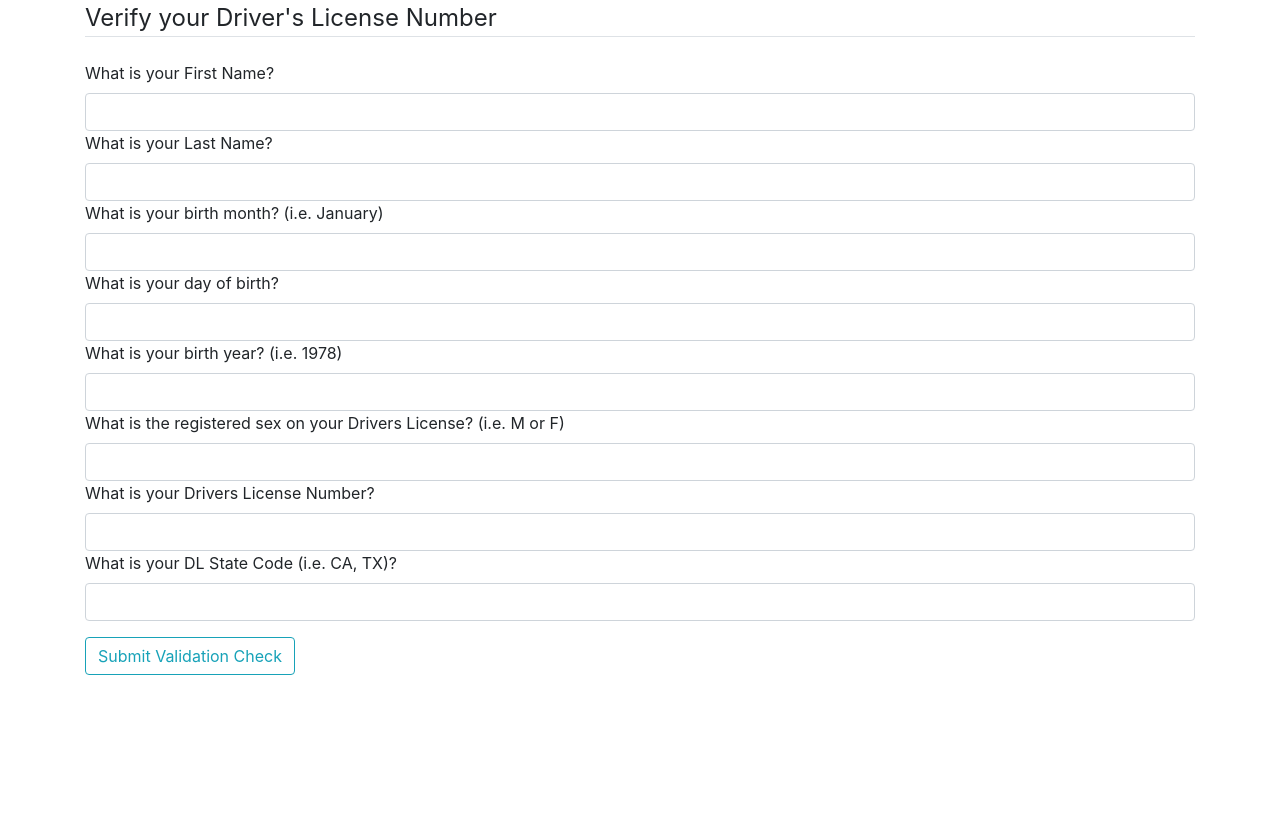
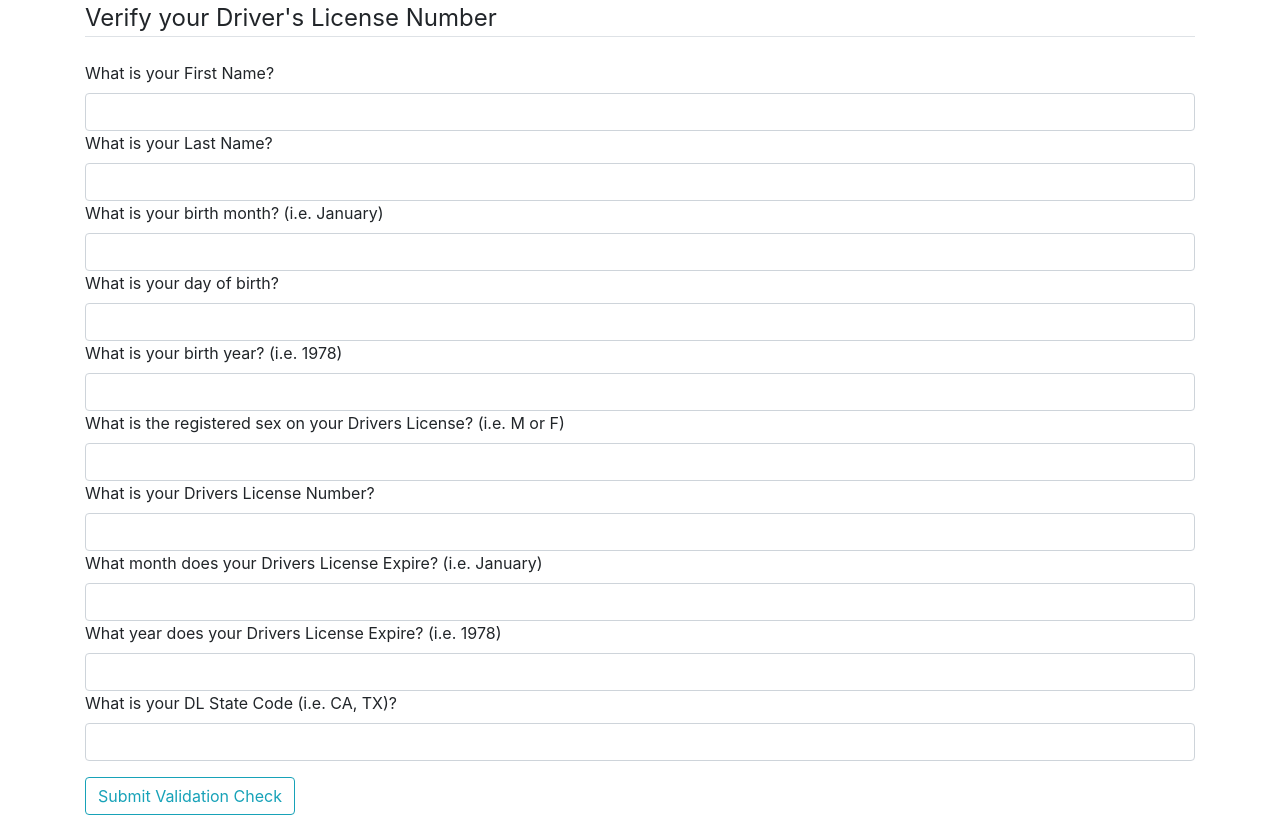
Before and after one commit to rileyfroehlich/flaskDLNvalidation, a Flask app: page / in a window 1280 px wide. Before the commit the page ends 675 px from the top, so only its background shows below. Run offline with Flask 2, Linux system fonts and the light colour scheme; some libraries are stand-ins or nearby versions.

Commit message:
Added extra entry locations on website for expiry date

```diff
--- a/dlnv.py
+++ b/dlnv.py
@@ -29,9 +29,11 @@ def submit():
     month = request.form['month']
     day = request.form['day']
     sex = request.form['sex']
+    dlMonth = request.form['dlMonth']
+    dlYear = request.form['dlYear']
     form = dlnvForm()
 
-    response = check_is_valid(state, dlNumber)
+    response = check_is_valid(state, dlNumber, fName, lName, month, day, sex, dlMonth, dlYear)
     if response == True:
         flash(f"Your Driver's License Number is Valid", 'success')
     else:
--- a/form.py
+++ b/form.py
@@ -5,10 +5,12 @@ from wtforms.validators import DataRequired, Length
 class dlnvForm(FlaskForm):
     fName = StringField('What is your First Name?', validators=[DataRequired(), Length(min=1)])
     lName = StringField('What is your Last Name?', validators=[DataRequired(), Length(min=1)])
-    month = StringField('What is your birth month? (i.e. January)', validators=[DataRequired(), Length(min=1)])
-    day = StringField('What is your day of birth?', validators=[DataRequired(), Length(min=1)])
-    year = StringField('What is your birth year? (i.e. 1978)', validators=[DataRequired(), Length(min=1)])
+    month = StringField('What is your birth month? (i.e. January)', validators=[DataRequired(), Length(min=3)])
+    day = StringField('What is your day of birth?', validators=[DataRequired(), Length(min=1,max=2)])
+    year = StringField('What is your birth year? (i.e. 1978)', validators=[DataRequired(), Length(min=4,max=4)])
     sex = StringField('What is the registered sex on your Drivers License? (i.e. M or F)', validators=[DataRequired(), Length(min=1)])
     dlNumber = StringField('What is your Drivers License Number?', validators=[DataRequired(), Length(min=1)])
-    state = StringField('What is your DL State Code (i.e. CA, TX)?', validators=[DataRequired(), Length(min=1)])
+    dlMonth = StringField('What month does your Drivers License Expire? (i.e. January)', validators=[DataRequired(), Length(min=1)])
+    dlYear = StringField('What year does your Drivers License Expire? (i.e. 1978)', validators=[DataRequired(), Length(min=1)])
+    state = StringField('What is your DL State Code (i.e. CA, TX)?', validators=[DataRequired(), Length(min=2)])
     submit = SubmitField('Submit Validation Check')
--- a/main.py
+++ b/main.py
@@ -78,6 +78,7 @@ def check_is_valid(state_abbr, dln):
     if state_abbr is not None:
         try:
             if is_valid(dln, state_abbr):
+                #check state generator here
                 return True
             else:
                 return "Your Driver's License Number is not Valid!"
--- a/templates/dlnpage.html
+++ b/templates/dlnpage.html
@@ -35,6 +35,14 @@
                     {{ form.dlNumber.label(class="form-control-label") }}
                     {{ form.dlNumber(class="form-control form-control lg") }}
                 </div>
+                <div class=form-group" name="dlMonth">
+                    {{ form.dlMonth.label(class="form-control-label") }}
+                    {{ form.dlMonth(class="form-control form-control lg") }}
+                </div>
+                <div class=form-group" name="dlYear">
+                    {{ form.dlYear.label(class="form-control-label") }}
+                    {{ form.dlYear(class="form-control form-control lg") }}
+                </div>
                 <div class=form-group" name="state">
                     {{ form.state.label(class="form-control-label") }}
                     {{ form.state(class="form-control form-control lg") }}
```
